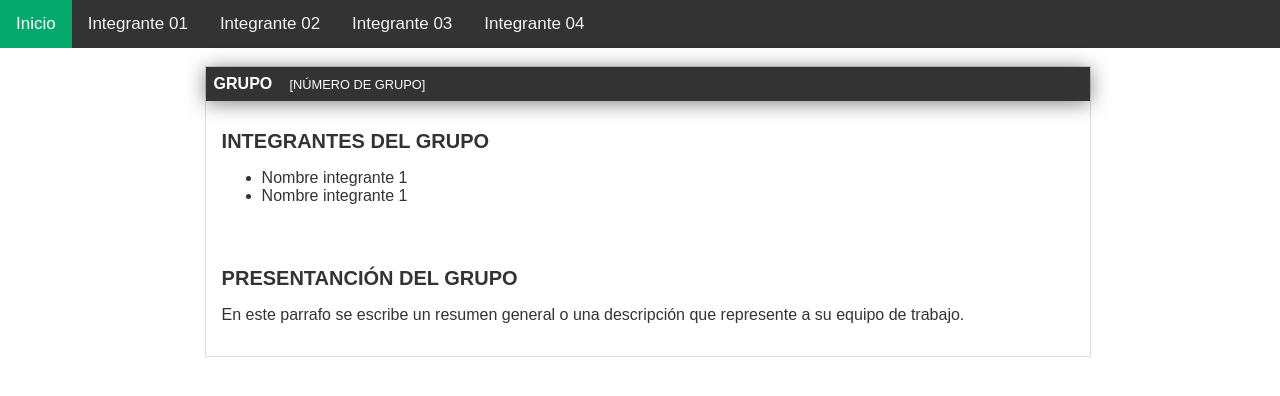
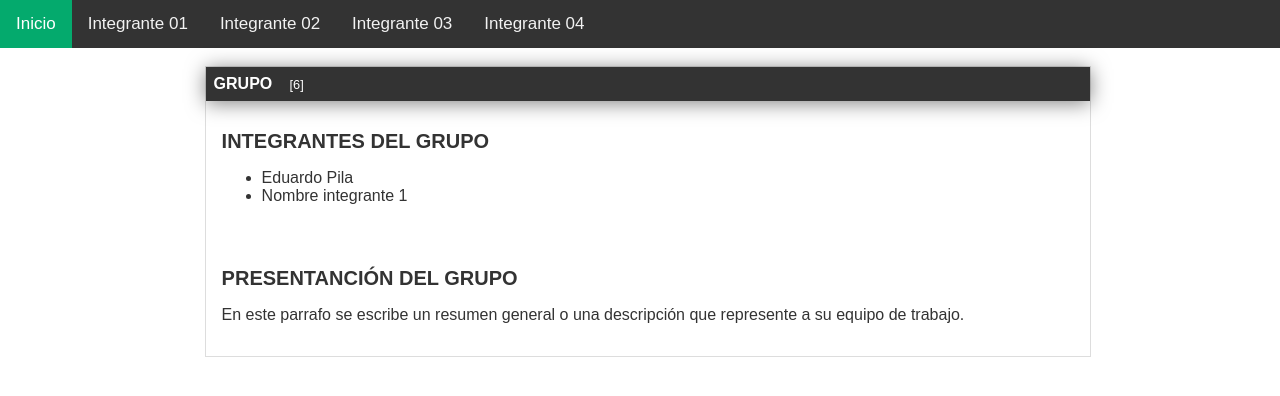
Before and after one commit to Eduardlink/Taller-GITHUB, a plain HTML site: page index.html in a window 1280 px wide. Drawn offline with Linux system fonts and the light colour scheme.

Commit message:
Se agrego el primer integrante y el numero grupo

```diff
--- a/index.html
+++ b/index.html
@@ -57,12 +57,12 @@
   <div id="container">
       <div id="cabecera">
           GRUPO
-          <span id="tagline">[NÚMERO DE GRUPO]</span>
+          <span id="tagline">[6]</span>
       </div>
       <div id="post">
           <h1>INTEGRANTES DEL GRUPO</h1>
           <ul>
-            <li>Nombre integrante 1</li>
+            <li>Eduardo Pila</li>
             <li>Nombre integrante 1</li>
           </ul>
       </div>
```
